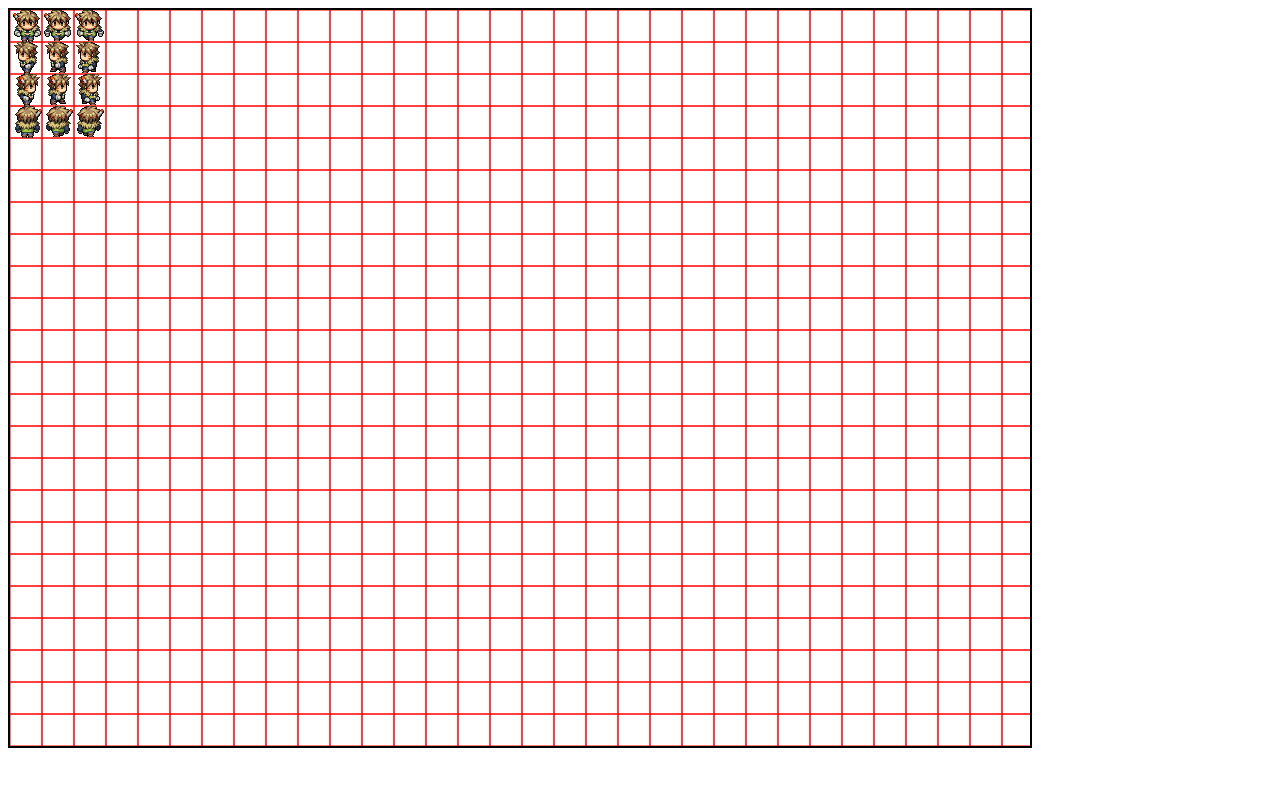
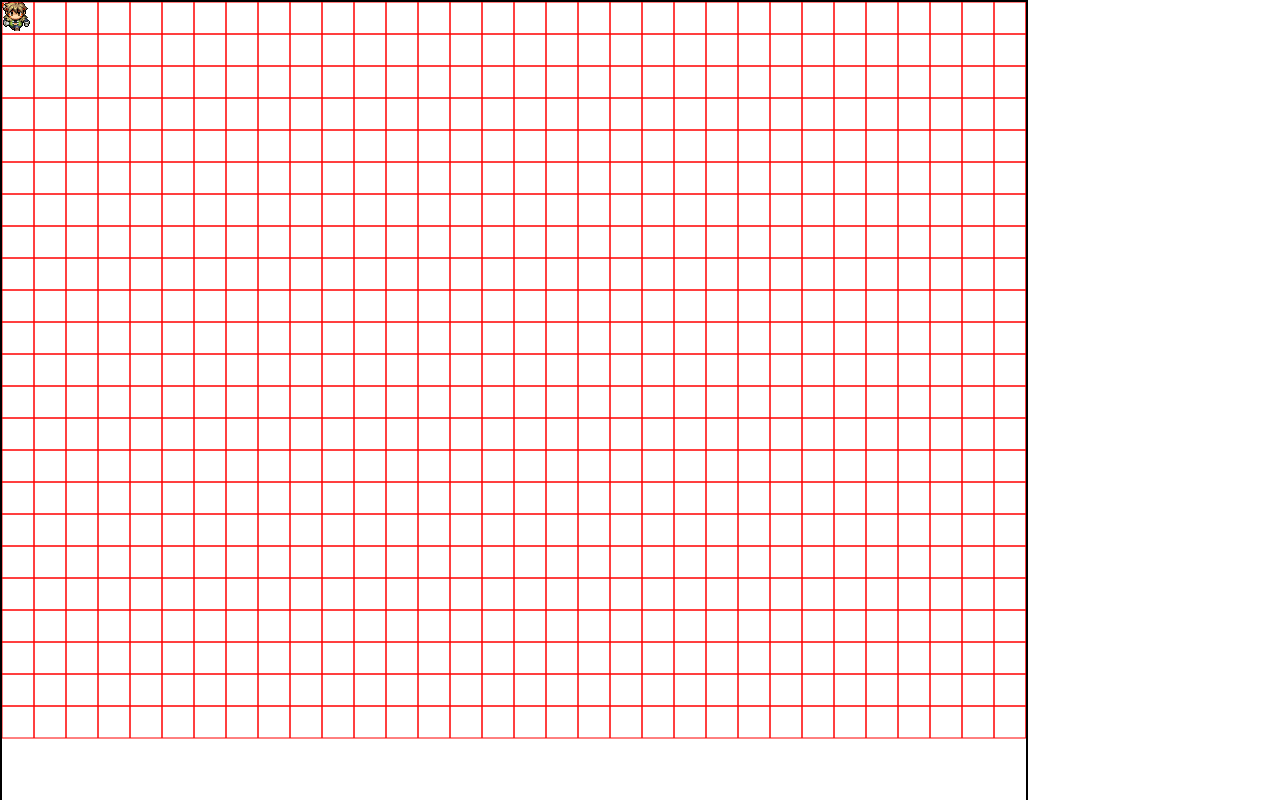
Before and after one commit to popados/test_sites, a plain HTML site: page elijah_house/house.html in a window 1280 px wide. Drawn offline with Linux system fonts and the light colour scheme.

Commit message:
added movement

```diff
--- a/elijah_house/grid.js
+++ b/elijah_house/grid.js
@@ -1,6 +1,6 @@
 
 var canvas = document.getElementById('testArea');
-var ctx = canvas.getContext("2d");
+var context = canvas.getContext("2d");
 
 
 //created a box and function to make one row of 16x16 pixels
@@ -10,52 +10,70 @@ var box = {
   global_pixel_X : 32,
   global_pixel_Y : 32,
 };
+//the object box can be used to init a SpriteImg
+
+//assign grid value to array_index[element]
+var one_box = box;
+var box_X = one_box.boxPixel_X;
+var box_Y = one_box.boxPixel_Y;
+var array_values = [];
+
+var y_value = 0;
+//draw one row
+function drawGrid(){
+  // context.beginPath();
+  // context.moveTo(32,0);
+  // context.lineTo(32,800);
+  // context.stroke();
+  //
+
+  context.beginPath();
+  context.rect(box_X, y_value, 32, 32);
+  context.strokeStyle = "rgba(255, 0, 0, 1)";
+
+  context.stroke();
+  context.closePath();
+
+}
+function drawRow(y_value){
+  //console.log(arr_values);
+  for (box_X=0; box_X <= 1024; box_X +=32){
+    while (box_X <=1024){
+      array_values.push(box_X);
+      break;
+    }
+    drawGrid();
+  }
+}
+// draws the rest of the rows with new y values
+function drawEachRow(){
+  for (y_value = 0; y_value <=720; y_value+=32){
+
+    drawRow(y_value);
+  }
+}
+
+console.log(array_values);
+drawEachRow();
+
 // var player = {
 //
 //
 // };
 
 
-var arr_values = [];
-var one_box = box;
-var box_X = one_box.boxPixel_X;
-var box_Y = one_box.boxPixel_Y;
-
-
-for (box_Y= 0; box_Y <= 720; box_Y +=32){
-  arr_values.push(box_Y);
-}
-
-var y_value = 0;
-//draw one row
-function drawRow(y_value){
-  //console.log(arr_values);
-  for (box_X=0; box_X <= 1020; box_X +=32){
-    ctx.beginPath();
-    ctx.rect(box_X, y_value, 32, 32);
-    ctx.strokeStyle = "rgba(255, 0, 0, 1)";
-    ctx.stroke();
-    ctx.closePath();
-  }
-}
-//draws the rest of the rows with new y values
-function drawEachRow(){
-  for (y_value = 0; y_value <=720; y_value+=32){
-    drawRow(y_value);
-  }
-}
-
-drawEachRow();
-
+// for (box_Y= 0; box_Y <= 720; box_Y +=32){
+//   arr_values.push(box_Y);
+// }
 
 
 // function drawRow2(y_value){
 //   for (box_X= 0; box_X <= 1280; box_X +=16){
-//     ctx.beginPath();
-//     ctx.rect(box_X, y_value, 16, 16);
-//     ctx.strokeStyle = "rgba(0, 50, 255, 1)";
-//     ctx.stroke();
-//     ctx.closePath();
+//     context.beginPath();
+//     context.rect(box_X, y_value, 16, 16);
+//     context.strokeStyle = "rgba(0, 50, 255, 1)";
+//     context.stroke();
+//     context.closePath();
 //   }
 // }
 
@@ -63,22 +81,22 @@ drawEachRow();
 //drawRow2();
 // function drawRow2(){
 //   for (var box_X; box_X <= 1280; box_X +=16){
-//     ctx.beginPath();
-//     ctx.rect(box_X, 0, 16, 16);
-//     ctx.strokeStyle = "rgba(0, 50, 255, 1)";
-//     ctx.stroke();
-//     ctx.closePath();
+//     context.beginPath();
+//     context.rect(box_X, 0, 16, 16);
+//     context.strokeStyle = "rgba(0, 50, 255, 1)";
+//     context.stroke();
+//     context.closePath();
 //   }
 // }
 //
 
 // function row_two(){
 //   for (box_X; box_X <= 1280; box_X +=16){
-//     ctx.beginPath();
-//     ctx.rect(box_X, 16, 16, 16);
-//     ctx.strokeStyle = "rgba(0, 50, 255, 1)";
-//     ctx.stroke();
-//     ctx.closePath();
+//     context.beginPath();
+//     context.rect(box_X, 16, 16, 16);
+//     context.strokeStyle = "rgba(0, 50, 255, 1)";
+//     context.stroke();
+//     context.closePath();
 //   }
 // }
 
@@ -94,11 +112,11 @@ drawEachRow();
 //
 // function changeY(){
 //   for (box_Y = 16; box_Y <= 720; box_Y +=16){
-//     ctx.beginPath();
-//     ctx.rect(box_X, box_Y, 16, 16);
-//     ctx.strokeStyle = "rgba(0, 50, 255, 1)";
-//     ctx.stroke();
-//     ctx.closePath();
+//     context.beginPath();
+//     context.rect(box_X, box_Y, 16, 16);
+//     context.strokeStyle = "rgba(0, 50, 255, 1)";
+//     context.stroke();
+//     context.closePath();
 //   }
 // }
 //
--- a/elijah_house/house.html
+++ b/elijah_house/house.html
@@ -2,15 +2,14 @@
 <head>
   <meta charset="utf-8" />
   <title>GG We Lose | Elijah House</title>
-  <meta name="viewport" content="width=device-width, intial-scale=1">
+  <meta name="viewport" content="width=device-width">
 </head>
 <body>
 
-  <canvas id="testArea"
-    style = "border:2px solid #000000;"
-    width = "1020"
-    height ="736">
-  </canvas>
+
+  <canvas id ="playerArea" style="z-index: 1; position:absolute; left:0px; top:0px;"
+   width = "1024" height ="800"></canvas>
+  <canvas id="testArea" style = "border:2px solid #000000;z-index: 2; position:absolute; left:0px; top:0px;" width = "1024" height ="800"></canvas>
   <script src = "grid.js"></script>
   <script src = "player_sprite.js"></script>
 </body>
--- a/elijah_house/player_sprite.js
+++ b/elijah_house/player_sprite.js
@@ -1,8 +1,119 @@
+var canvas2 = document.getElementById('playerArea');
+var context1 = canvas2.getContext("2d");
+
+
 var img = new Image();
 img.src = "./images/elijah_spritesheet2.png";
 
-img.addEventListener('load', function(){
+img.onload = function(){
 
-  ctx.drawImage(img,0,0);
 
-},false);
+  // context.drawImage(img,0,up,32,32,0,0,32,32);
+  // context.drawImage(img,0,left,32,32,0,32,32,32);
+  // context.drawImage(img,0,right,32,32,0,64,32,32);
+  // context.drawImage(img,0,down,32,32,0,96,32,32);
+
+  init();
+
+
+}
+
+const width = 32;
+const height = 32;
+
+function drawFrame(frameX, frameY, canvasX, canvasY){
+
+  context1.drawImage(img, frameX * width, frameY * height, width, height, canvasX, canvasY, width,height);
+}
+
+
+
+function init() {
+  // drawFrame(0,0,0,0);
+  // drawFrame(1,0,width,0);
+  // drawFrame(0,0,width*2,0);
+  // drawFrame(2,0,width*3,0);
+  window.requestAnimationFrame(step);
+  document.onkeydown = move;
+
+}
+
+const cycleLoop = [0, 1, 0, 2];
+let currentLoopIndex = 0;
+let frameCount = 0;
+let spriteX = 0;
+let spriteY = 0;
+
+function step() {
+  frameCount++;
+  if(frameCount < 15){
+    window.requestAnimationFrame(step);
+    return;
+
+  }
+  frameCount = 0;
+  context1.clearRect(0, 0, width, height);
+
+  drawFrame(cycleLoop[currentLoopIndex], 0, spriteX, spriteY);
+  currentLoopIndex++;
+  if (currentLoopIndex >= cycleLoop.length) {
+    currentLoopIndex = 0;
+  }
+  window.requestAnimationFrame(step);
+}
+
+function move(e){
+  console.log(e.keyCode)
+  if(e.keyCode === 68){
+    spriteX += 32;
+    context1.clearRect(0,0,canvas2.width,canvas2.height);
+    drawFrame(cycleLoop[currentLoopIndex], 0, spriteX, spriteY);
+    currentLoopIndex++;
+    if (currentLoopIndex >= cycleLoop.length) {
+      currentLoopIndex = 0;
+    }
+  }
+  if(e.keyCode === 65){
+    spriteX -= 32;
+    context1.clearRect(0,0,canvas2.width,canvas2.height);
+    drawFrame(cycleLoop[currentLoopIndex], 0, spriteX, spriteY);
+    currentLoopIndex++;
+    if (currentLoopIndex >= cycleLoop.length) {
+      currentLoopIndex = 0;
+    }
+  }
+  if(e.keyCode === 87){
+    spriteY -= 32;
+    context1.clearRect(0,0,canvas2.width,canvas2.height);
+    drawFrame(cycleLoop[currentLoopIndex], 0, spriteX, spriteY);
+    currentLoopIndex++;
+    if (currentLoopIndex >= cycleLoop.length) {
+      currentLoopIndex = 0;
+    }
+  }
+  if(e.keyCode === 83){
+    spriteY += 32;
+    context1.clearRect(0,0,canvas2.width,canvas2.height);
+    drawFrame(cycleLoop[currentLoopIndex], 0, spriteX, spriteY);
+    currentLoopIndex++;
+    if (currentLoopIndex >= cycleLoop.length) {
+      currentLoopIndex = 0;
+    }
+  }
+}
+
+document.onkey
+
+
+
+
+
+
+
+
+
+
+//comments //context.drawImage(
+//        srcImage,
+//        srcX, srcY, srcWidth,srcHeight,
+//        canvasX,canvasY,spriteWidth,spriteHeight);
```
Also changed, not shown: elijah_house/box.html (added, +36 -0 lines).
